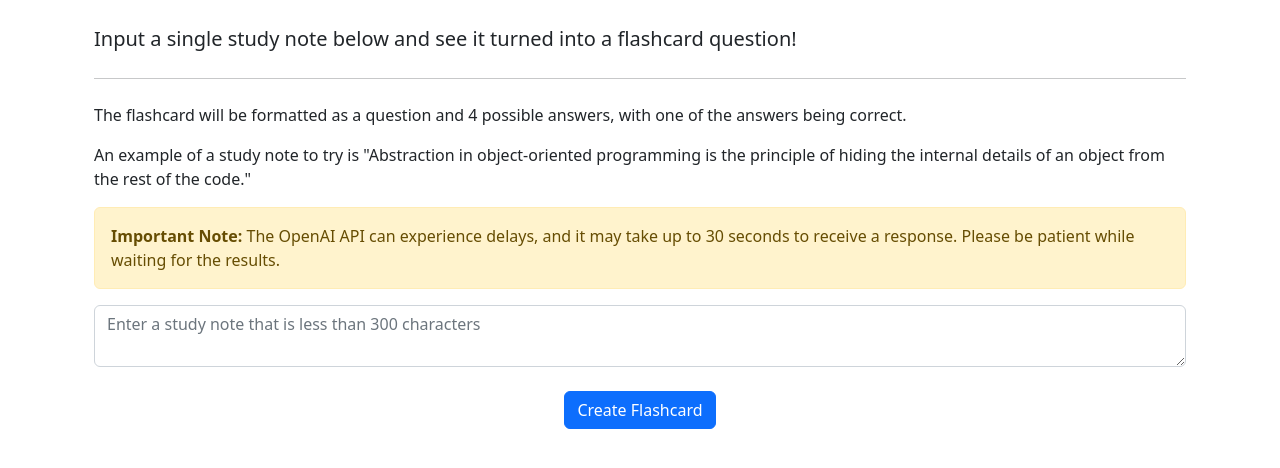
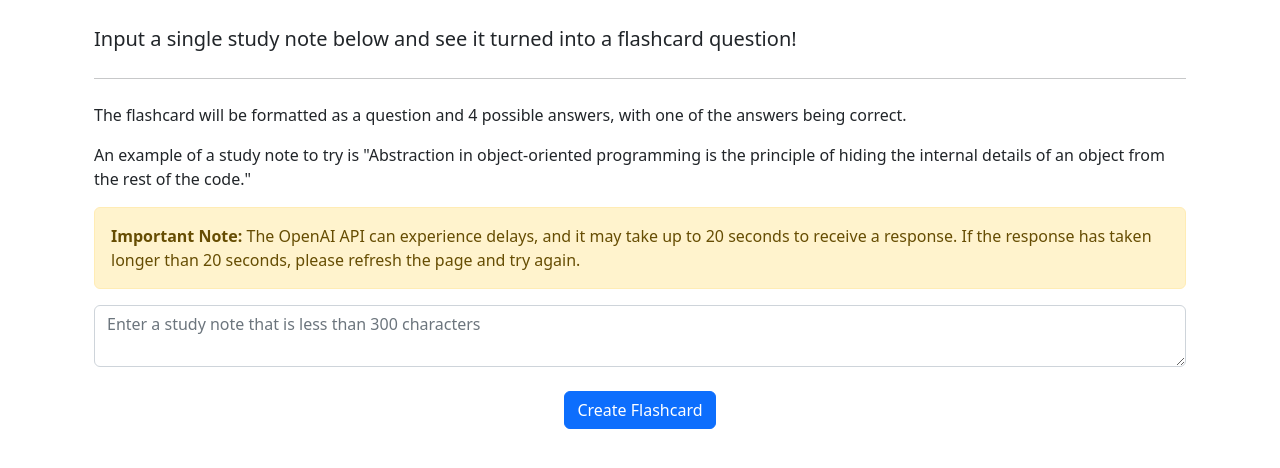
Before and after one commit to Ashes1997/IntelliRevise, a Flask app: page /try-it-out in a window 1280 px wide. Shown: the part 56-524 px from the top of the page. Run offline with Flask 3, Linux system fonts and the light colour scheme.

Commit message:
Updated formatting on html templates

```diff
--- a/website/templates/try_it_out.html
+++ b/website/templates/try_it_out.html
@@ -16,8 +16,8 @@
         An example of a study note to try is "Abstraction in object-oriented programming is the principle of hiding the internal details of an object from the rest of the code."
       </p>
         <div class="alert alert-warning disclaimer" role="alert">
-            <strong>Important Note:</strong> The OpenAI API can experience delays, and it may take up to 30 seconds to
-            receive a response. Please be patient while waiting for the results.
+            <strong>Important Note:</strong> The OpenAI API can experience delays, and it may take up to 20 seconds to
+            receive a response. If the response has taken longer than 20 seconds, please refresh the page and try again.
         </div>
   </div>
     <div align="center">
```
Also changed, not shown: website/templates/try_it_out_success.html (+5 -2 lines).
